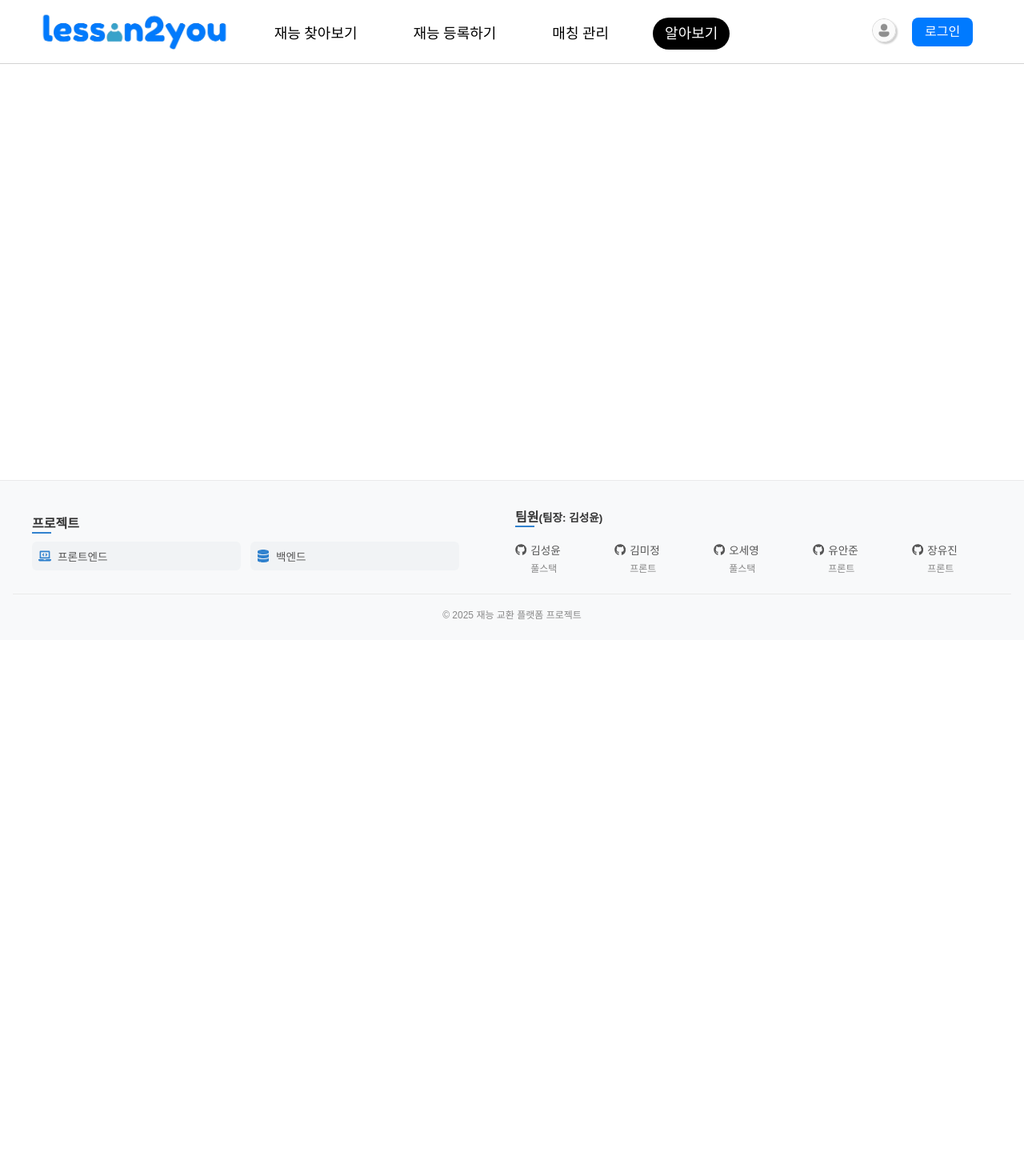
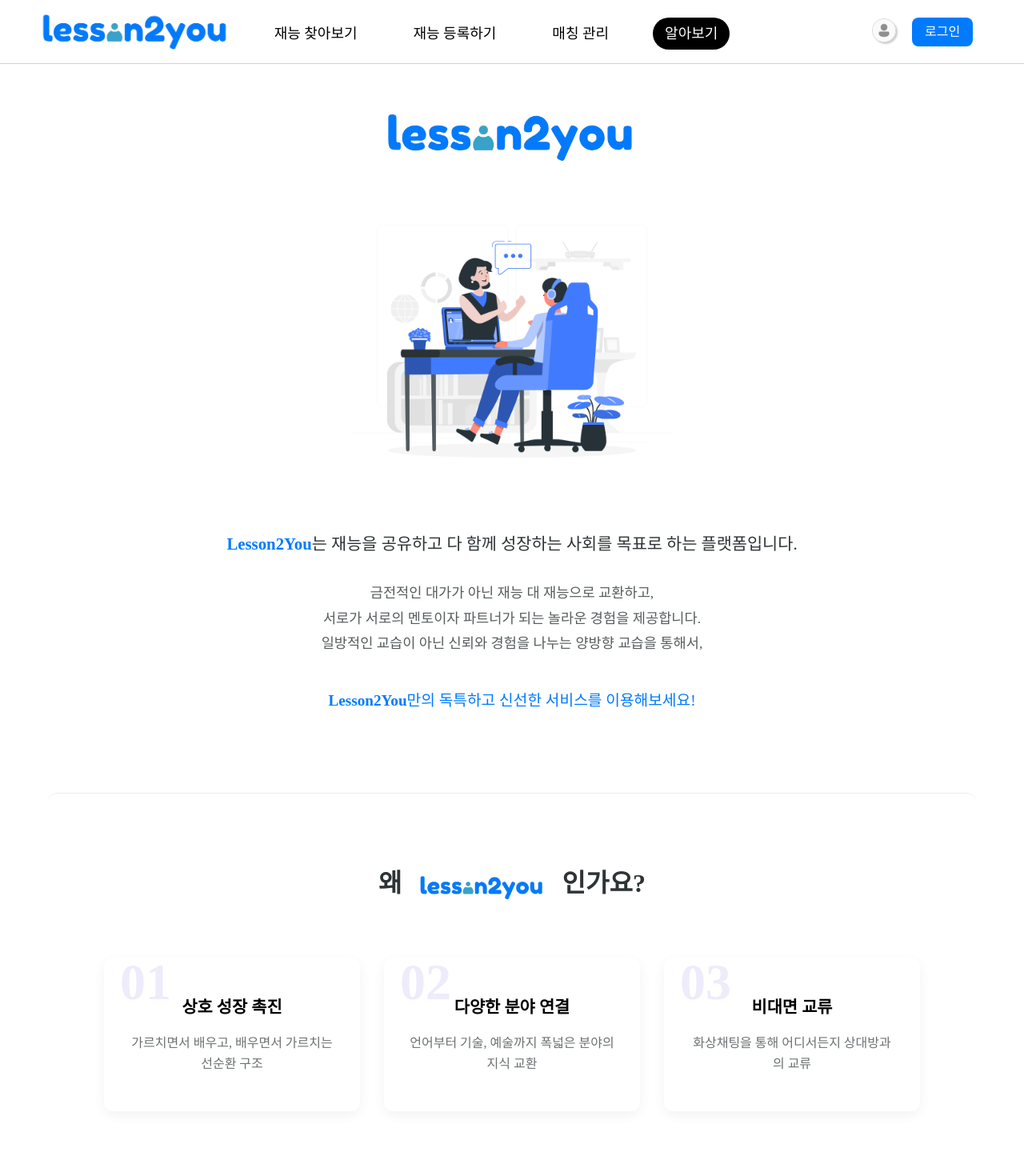
Before and after one commit to joayong202503/joayong_front, a React (Vite) app: page /about in a window 1280 px wide. Shown: the top 1470 px of the page at 80% size. Before the commit the page ends 800 px from the top, so only its background shows below. Built offline with nearby package versions, Linux system fonts and the light colour scheme; no server answers.

Commit message:
[feature/AboutPage] About page first version completion

```diff
--- /dev/null
+++ b/src/pages/AboutPage.jsx
@@ -0,0 +1,58 @@
+import React from 'react';
+import styles from './AboutPage.module.scss';
+import logoImage from "../assets/images/logo-big.png";
+import aboutImage from "../assets/images/aboutImage2.png";
+
+
+const AboutPage = () => {
+  return (
+    <div className={styles.aboutContainer}>
+      <header className={styles.header}>
+        <img src={logoImage} alt="로고" className={styles.logoImage} />
+      </header>
+
+      <section className={styles.mainSection}>
+        <div className={styles.contentSection}>
+        <img src={aboutImage} alt="로고" className={styles.aboutImage} />
+
+          <p className={styles.mainText}>
+            <span className={styles.brandName}>Lesson2You</span>는 재능을 공유하고 다 함께 성장하는 사회를 목표로 하는 플랫폼입니다.
+          </p>
+
+          <p className={styles.descText}>
+            금전적인 대가가 아닌 재능 대 재능으로 교환하고,<br/>
+            서로가 서로의 멘토이자 파트너가 되는 놀라운 경험을 제공합니다.<br/>
+            일방적인 교습이 아닌 신뢰와 경험을 나누는 양방향 교습을 통해서,
+          </p>
+
+          <p className={styles.ctaText}>
+            <span className={styles.brandName}>Lesson2You</span>만의 독특하고 신선한 서비스를 이용해보세요!
+          </p>
+        </div>
+      </section>
+
+      <section className={styles.valuePropSection}>
+        <h2 className={styles.sectionTitle}>왜 <img src={logoImage} alt="로고" className={styles.valueLogo} />인가요?</h2>
+        <div className={styles.valueProps}>
+          <div className={styles.valueProp}>
+            <span className={styles.valueNumber}>01</span>
+            <h3>상호 성장 촉진</h3>
+            <p>가르치면서 배우고, 배우면서 가르치는 선순환 구조</p>
+          </div>
+          <div className={styles.valueProp}>
+            <span className={styles.valueNumber}>02</span>
+            <h3>다양한 분야 연결</h3>
+            <p>언어부터 기술, 예술까지 폭넓은 분야의 지식 교환</p>
+          </div>
+          <div className={styles.valueProp}>
+            <span className={styles.valueNumber}>03</span>
+            <h3>비대면 교류</h3>
+            <p>화상채팅을 통해 어디서든지 상대방과의 교류</p>
+          </div>
+        </div>
+      </section>
+    </div>
+  );
+};
+
+export default AboutPage;
--- /dev/null
+++ b/src/pages/AboutPage.module.scss
@@ -0,0 +1,156 @@
+// Base styles
+.aboutContainer {
+  color: #2d3436;
+  line-height: 1.6;
+  max-width: 1200px;
+  margin: 0 auto;
+  padding: 0 20px;
+  overflow-x: hidden;
+}
+
+// Header
+.header {
+  padding-top: 30px;
+  text-align: center;
+}
+
+.logoImage {
+  max-width: 400px;
+  height: auto;
+}
+
+.subtitle {
+  font-size: 1.1rem;
+  font-weight: 400;
+  color: rgba(45, 52, 54, 0.7);
+  margin-top: 15px;
+}
+
+// Main Section
+.mainSection {
+  display: flex;
+  flex-direction: column;
+  align-items: center;
+  margin-bottom: 80px;
+}
+.aboutImage{
+  width: 50%;
+  height: auto;
+}
+
+.imageContainer {
+  width: 100%;
+  max-width: 600px;
+  margin-bottom: 40px;
+  border-radius: 12px;
+  overflow: hidden;
+  box-shadow: 0 10px 30px rgba(0, 0, 0, 0.1);
+}
+
+.mainImage {
+  width: 100%;
+  height: auto;
+  display: block;
+}
+
+.contentSection {
+  text-align: center;
+  max-width: 800px;
+}
+
+.mainText {
+  font-size: 1.3rem;
+  font-weight: 500;
+  margin-bottom: 30px;
+  line-height: 1.6;
+}
+
+.descText {
+  font-size: 1.1rem;
+  font-weight: 300;
+  margin-bottom: 40px;
+  line-height: 1.8;
+  color: rgba(45, 52, 54, 0.8);
+}
+
+.ctaText {
+  font-size: 1.2rem;
+  font-weight: 500;
+  margin-top: 20px;
+  color: #007AFF;
+}
+
+.brandName {
+  font-weight: 600;
+  color: #007AFF;
+}
+
+// Value Proposition Section
+.valuePropSection {
+  border-top: 1px solid #eee;
+  padding: 60px 0;
+  text-align: center;
+  border-radius: 12px;
+  margin-bottom: 60px;
+}
+
+.sectionTitle {
+  font-size: 2rem;
+  font-weight: 700;
+  margin-bottom: 60px;
+  position: relative;
+  display: inline-block;
+  color: #2d3436;
+  display: flex;
+  justify-content: center;
+}
+.valueLogo {
+  width: 200px;
+}
+.valueProps {
+  display: flex;
+  flex-wrap: wrap;
+  gap: 30px;
+  justify-content: center;
+  padding: 0 20px;
+}
+
+.valueProp {
+  flex: 1;
+  min-width: 250px;
+  max-width: 320px;
+  padding: 30px;
+  position: relative;
+  background-color: white;
+  border-radius: 12px;
+  box-shadow: 0 5px 15px rgba(0, 0, 0, 0.05);
+  transition: transform 0.3s ease, box-shadow 0.3s ease;
+
+  &:hover {
+    transform: translateY(-5px);
+    box-shadow: 0 10px 25px rgba(0, 0, 0, 0.1);
+  }
+
+  h3 {
+    font-size: 1.3rem;
+    font-weight: 600;
+    margin: 15px 0;
+    color: #000000;
+  }
+
+  p {
+    color: rgba(45, 52, 54, 0.7);
+    font-size: 1rem;
+  }
+}
+
+.valueNumber {
+  display: block;
+  font-size: 4rem;
+  font-weight: 700;
+  color: rgba(85, 54, 219, 0.1);
+  position: absolute;
+  top: -20px;
+  left: 20px;
+  z-index: 0;
+}
--- a/src/routes/AppRoutes.jsx
+++ b/src/routes/AppRoutes.jsx
@@ -20,6 +20,7 @@ import MatchingRatingPage from "../pages/MatchingRatingPage.jsx";
 import ChatPage from "../pages/ChatPage.jsx";
 import ProfileSettingPage from "../pages/ProfileSettingPage.jsx";
 import SearchTestPage from "../pages/SearchTestPage.jsx";
+import AboutPage from "../pages/AboutPage.jsx";
 
 const router = createBrowserRouter([
   // 회원가입 페이지
@@ -165,7 +166,7 @@ const router = createBrowserRouter([
       // 어바웃 페이지
       {
         path: 'about',
-        // element: <AboutPage/>
+        element: <AboutPage/>
       },
     ]
   },
```
Also changed, not shown: src/assets/images/aboutImage2.png (added).
